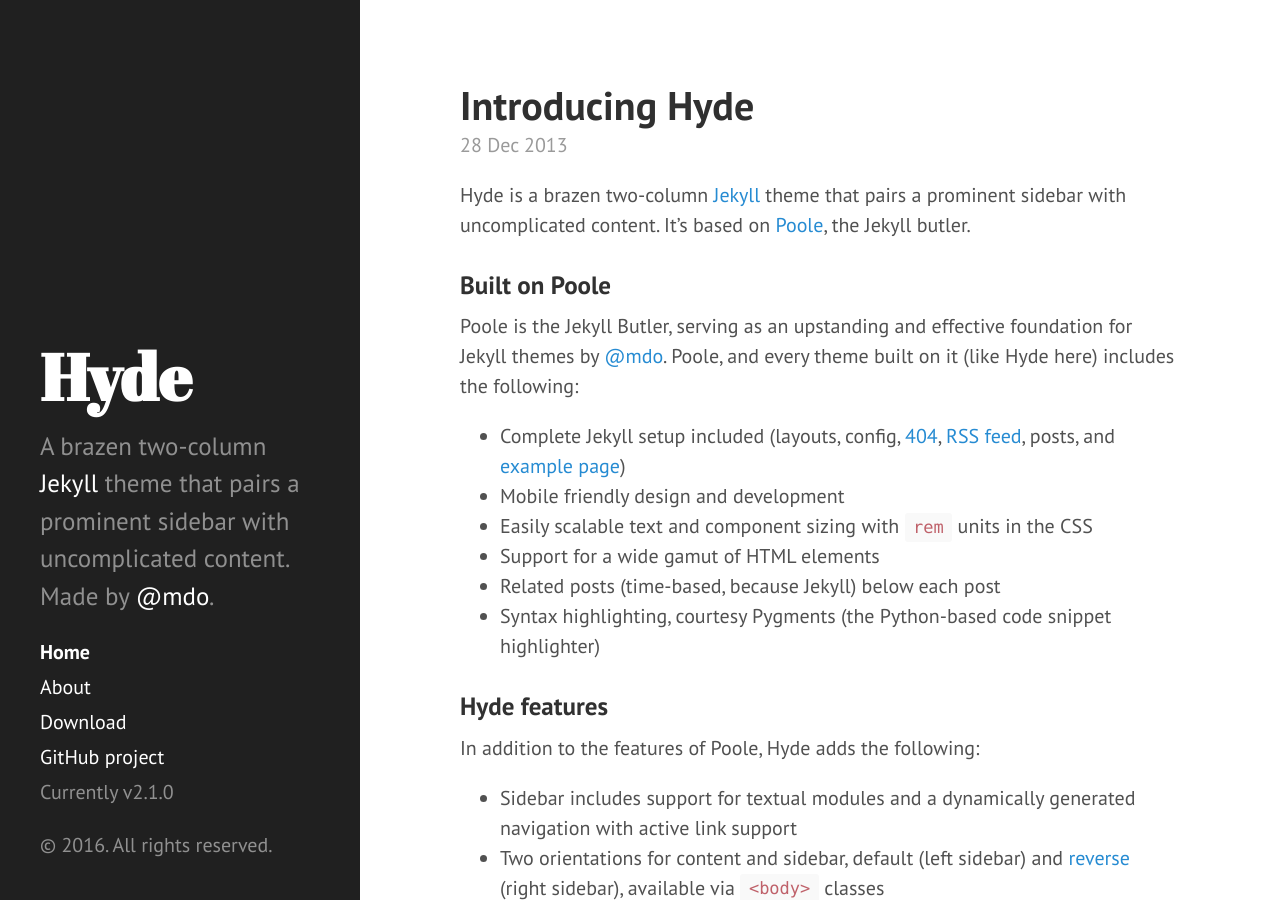
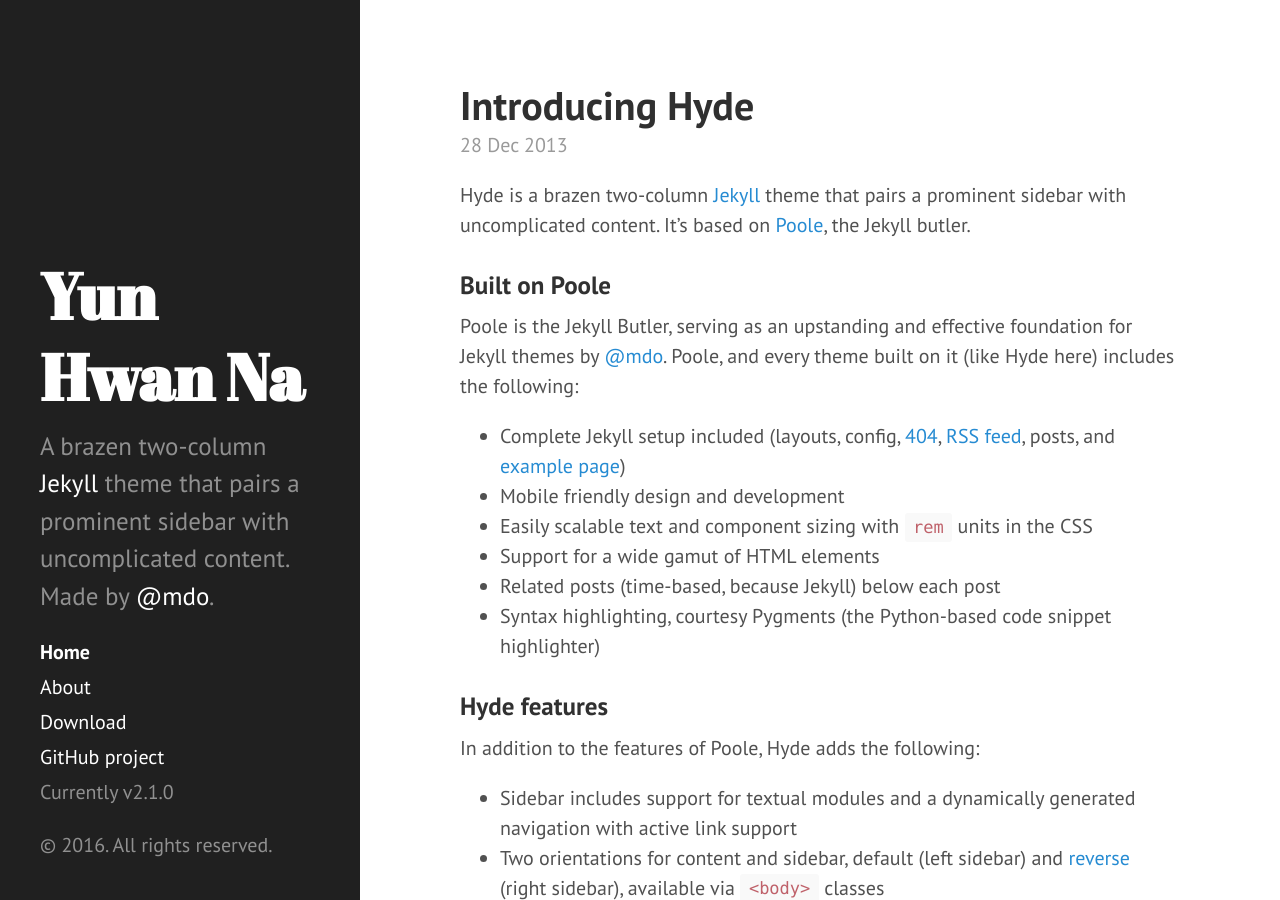
Before and after one commit to nayunhwan/nayunhwan.github.io, a Jekyll site: the page built from index.html, in a window 1280 px wide and 900 px high. Built offline with Jekyll 4.4.1, drawn with Linux system fonts in a browser that asks for light colours; Markdown is read by kramdown in place of the engine named in the settings; the list of posts is cut into pages by our own code.

Commit message:
Edit config

```diff
--- a/_config.yml
+++ b/_config.yml
@@ -7,7 +7,7 @@
 relative_permalinks: false
 
 # Setup
-title:            Hyde
+title:            Yun Hwan Na
 tagline:          'A Jekyll theme'
 description:      'A brazen two-column <a href="http://jekyllrb.com" target="_blank">Jekyll</a> theme that pairs a prominent sidebar with uncomplicated content. Made by <a href="https://twitter.com/mdo" target="_blank">@mdo</a>.'
 url:              http://hyde.getpoole.com
```
